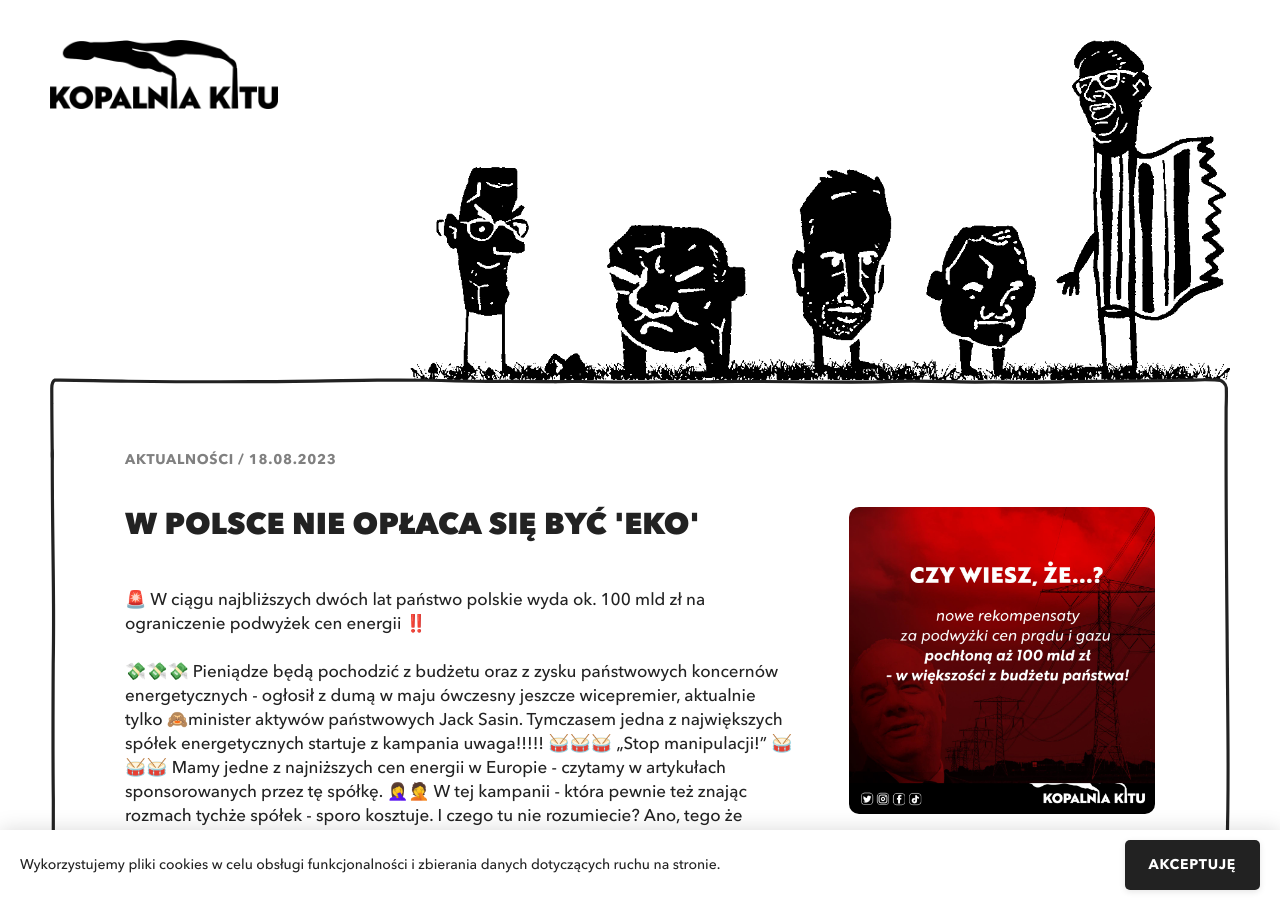
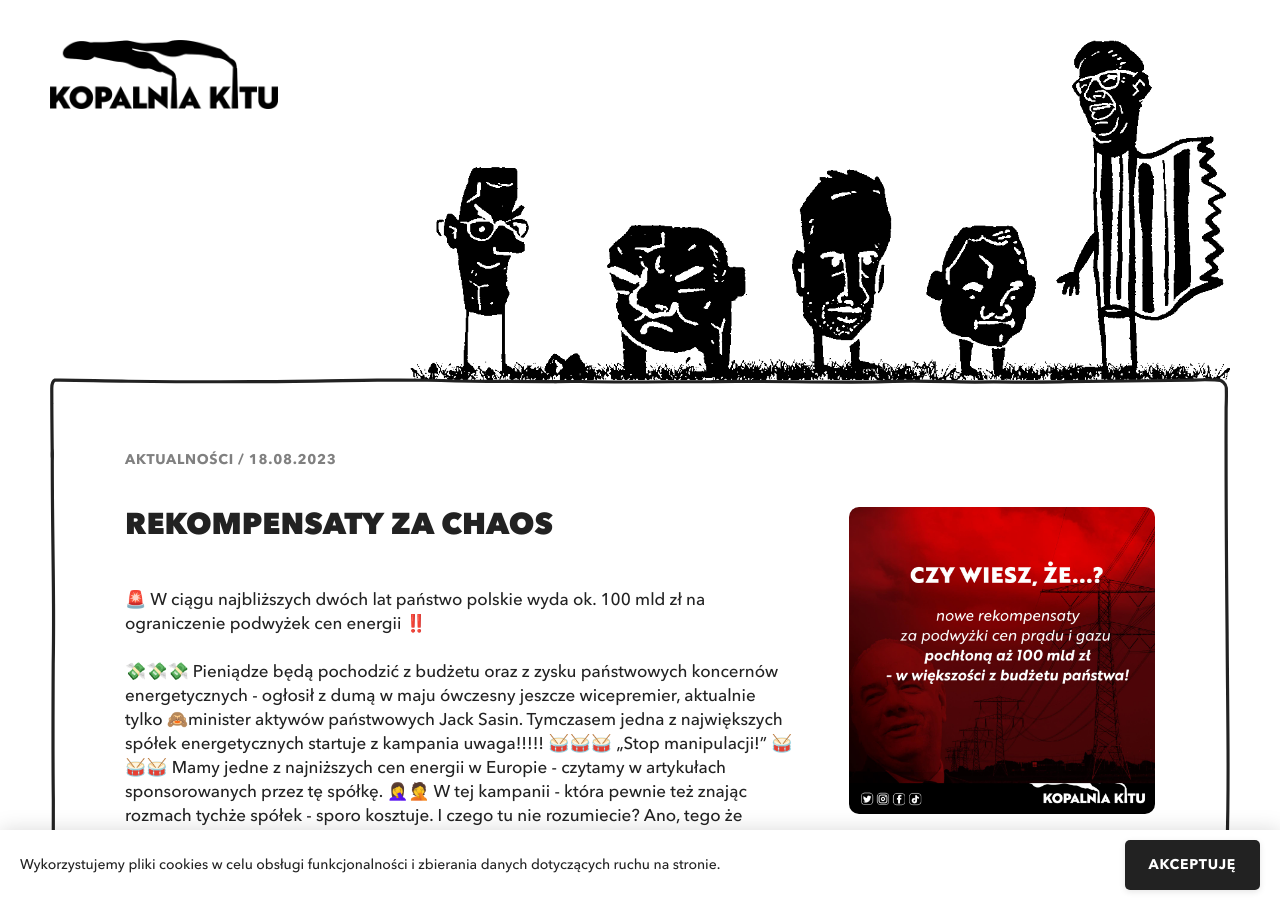
Before and after one commit to kopalniakitu/kopalniakitu, a Jekyll site: the page built from _posts/2023-08-18-rekompensaty.md, in a window 1280 px wide and 900 px high. Built offline with Jekyll 4.4.1, drawn with Linux system fonts in a browser that asks for light colours.

Commit message:
Update 2023-08-18-rekompensaty.md

```diff
--- a/_posts/2023-08-18-rekompensaty.md
+++ b/_posts/2023-08-18-rekompensaty.md
@@ -1,6 +1,6 @@
 ---
 layout: post
-title: "W Polsce nie opłaca się być 'eko'"
+title: "Rekompensaty za chaos"
 image: "rekompensaty.jpg"
 ---
 
```
